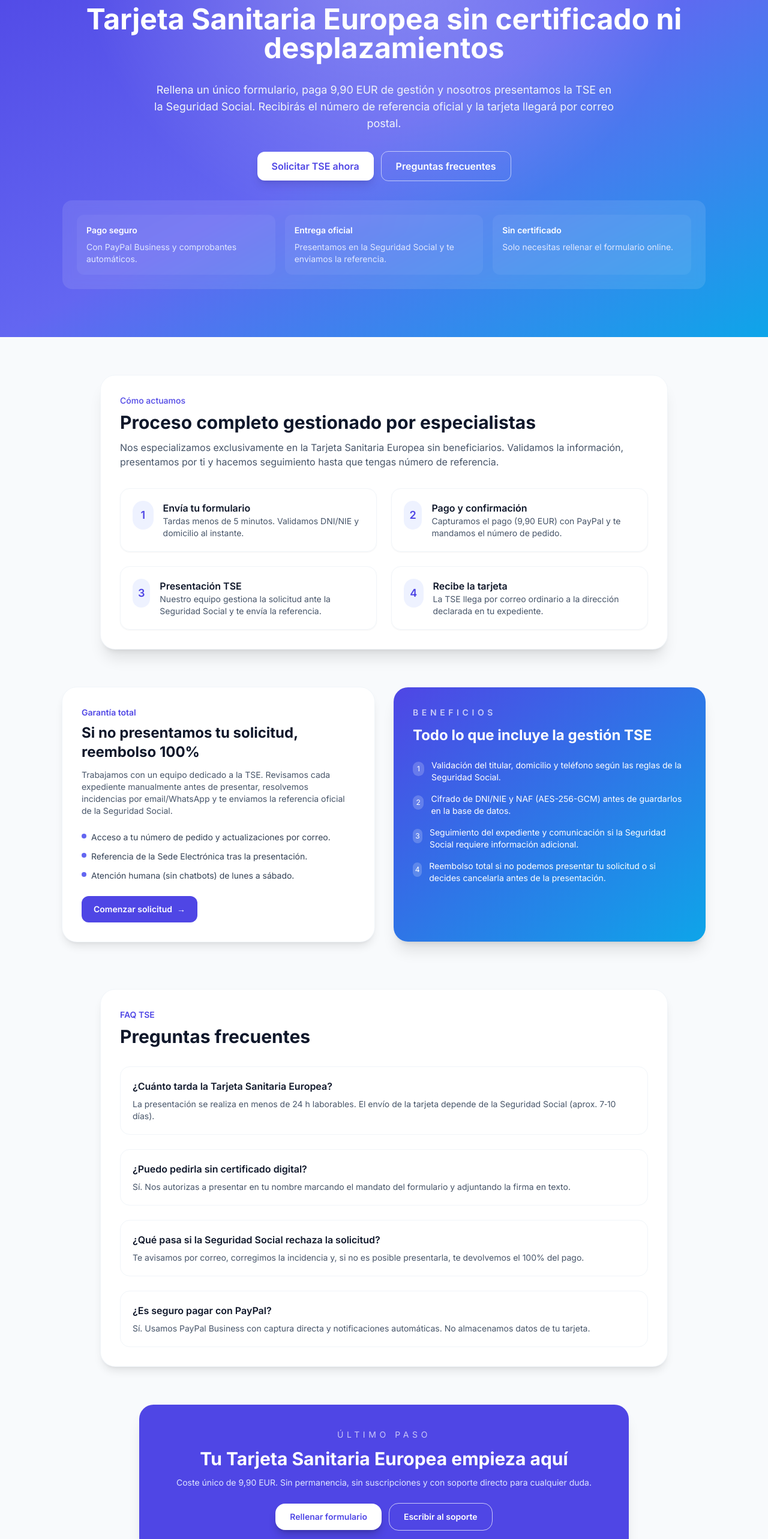
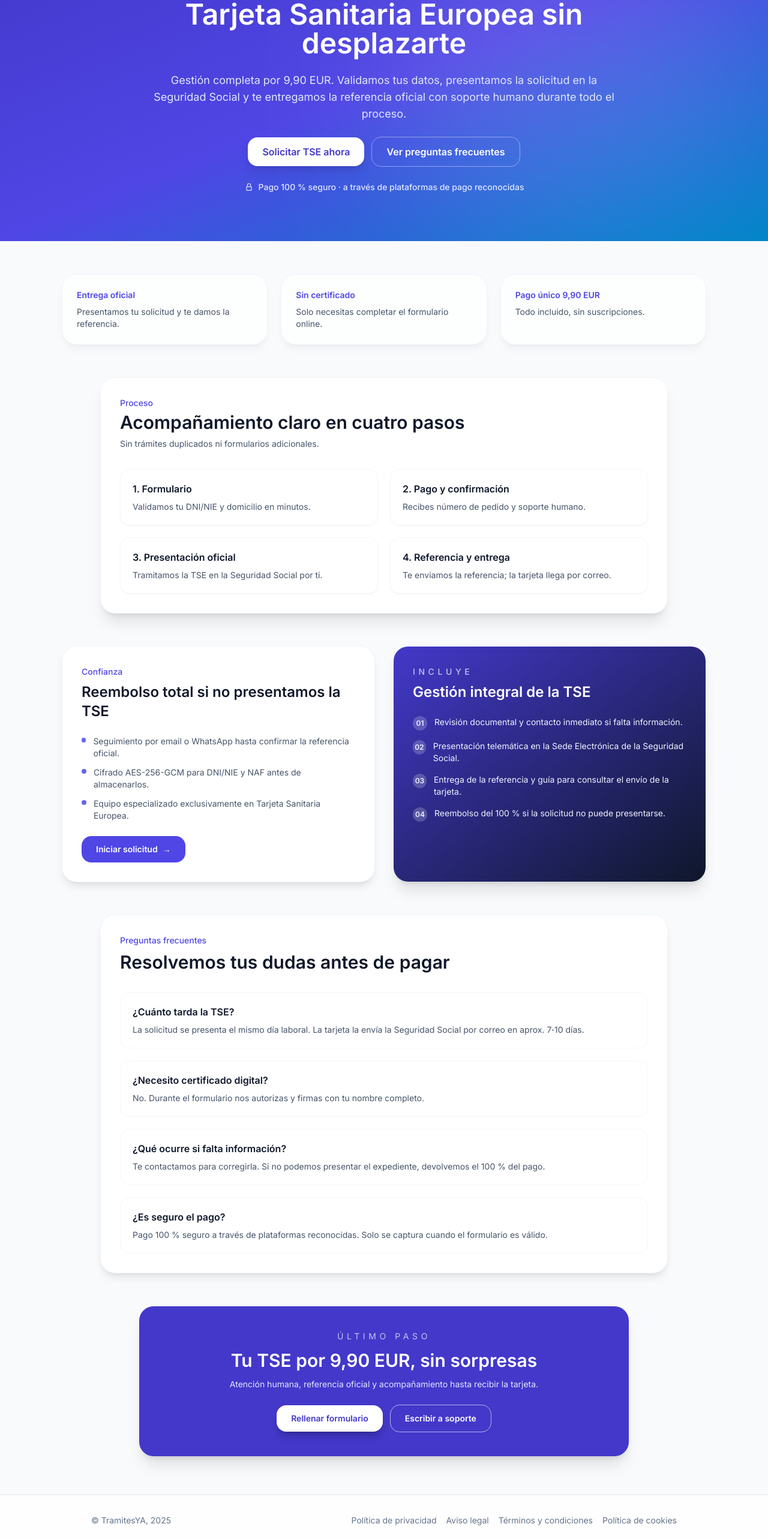
Before and after one commit to Alvaro1206/tramitesya, a Next.js app: page / in a window 1280 px wide. Shown: the part 120-2686 px from the top of the page at 60% size. Built offline with nearby package versions, Linux system fonts and the light colour scheme.

Commit message:
chore: polish home landing layout

```diff
--- a/app/page.tsx
+++ b/app/page.tsx
@@ -1,218 +1,245 @@
 import Link from "next/link";
 
 const highlights = [
-  { title: "Pago seguro", desc: "Con PayPal Business y comprobantes automáticos." },
-  { title: "Entrega oficial", desc: "Presentamos en la Seguridad Social y te enviamos la referencia." },
-  { title: "Sin certificado", desc: "Solo necesitas rellenar el formulario online." },
+  { title: "Entrega oficial", desc: "Presentamos tu solicitud y te damos la referencia." },
+  { title: "Sin certificado", desc: "Solo necesitas completar el formulario online." },
+  { title: "Pago único 9,90 EUR", desc: "Todo incluido, sin suscripciones." },
 ];
 
 const steps = [
-  {
-    title: "Envía tu formulario",
-    desc: "Tardas menos de 5 minutos. Validamos DNI/NIE y domicilio al instante.",
-  },
-  {
-    title: "Pago y confirmación",
-    desc: "Capturamos el pago (9,90 EUR) con PayPal y te mandamos el número de pedido.",
-  },
-  {
-    title: "Presentación TSE",
-    desc: "Nuestro equipo gestiona la solicitud ante la Seguridad Social y te envía la referencia.",
-  },
-  {
-    title: "Recibe la tarjeta",
-    desc: "La TSE llega por correo ordinario a la dirección declarada en tu expediente.",
-  },
+  { title: "1. Formulario", desc: "Validamos tu DNI/NIE y domicilio en minutos." },
+  { title: "2. Pago y confirmación", desc: "Recibes número de pedido y soporte humano." },
+  { title: "3. Presentación oficial", desc: "Tramitamos la TSE en la Seguridad Social por ti." },
+  { title: "4. Referencia y entrega", desc: "Te enviamos la referencia; la tarjeta llega por correo." },
 ];
 
 const faqs = [
   {
-    q: "¿Cuánto tarda la Tarjeta Sanitaria Europea?",
-    a: "La presentación se realiza en menos de 24 h laborables. El envío de la tarjeta depende de la Seguridad Social (aprox. 7‑10 días).",
+    q: "¿Cuánto tarda la TSE?",
+    a: "La solicitud se presenta el mismo día laboral. La tarjeta la envía la Seguridad Social por correo en aprox. 7‑10 días.",
   },
   {
-    q: "¿Puedo pedirla sin certificado digital?",
-    a: "Sí. Nos autorizas a presentar en tu nombre marcando el mandato del formulario y adjuntando la firma en texto.",
+    q: "¿Necesito certificado digital?",
+    a: "No. Durante el formulario nos autorizas y firmas con tu nombre completo.",
   },
   {
-    q: "¿Qué pasa si la Seguridad Social rechaza la solicitud?",
-    a: "Te avisamos por correo, corregimos la incidencia y, si no es posible presentarla, te devolvemos el 100% del pago.",
+    q: "¿Qué ocurre si falta información?",
+    a: "Te contactamos para corregirla. Si no podemos presentar el expediente, devolvemos el 100 % del pago.",
   },
   {
-    q: "¿Es seguro pagar con PayPal?",
-    a: "Sí. Usamos PayPal Business con captura directa y notificaciones automáticas. No almacenamos datos de tu tarjeta.",
+    q: "¿Es seguro el pago?",
+    a: "Pago 100 % seguro a través de plataformas reconocidas. Solo se captura cuando el formulario es válido.",
   },
 ];
 
 export default function HomePage() {
   return (
-    <main className="min-h-screen bg-slate-50 pb-16">
-      <section className="relative overflow-hidden bg-gradient-to-br from-indigo-600 via-indigo-500 to-sky-500">
-        <div className="absolute inset-0 bg-[radial-gradient(circle_at_top,_rgba(255,255,255,0.3),_transparent_55%)]" />
-        <div className="relative mx-auto flex max-w-6xl flex-col gap-8 px-6 py-20 text-center text-white sm:px-10">
-          <p className="text-xs uppercase tracking-[0.5em] text-indigo-100">Tramites YA</p>
-          <h1 className="text-4xl font-bold leading-tight sm:text-5xl">
-            Tarjeta Sanitaria Europea sin certificado ni desplazamientos
-          </h1>
-          <p className="mx-auto max-w-3xl text-base text-slate-100 sm:text-lg">
-            Rellena un único formulario, paga 9,90 EUR de gestión y nosotros presentamos la TSE en la Seguridad Social.
-            Recibirás el número de referencia oficial y la tarjeta llegará por correo postal.
+    <main className="min-h-screen bg-slate-50 text-slate-900">
+      <section className="relative overflow-hidden bg-gradient-to-br from-indigo-700 via-indigo-600 to-sky-600 text-white">
+        <div className="absolute inset-0 opacity-30 mix-blend-soft-light">
+          <div className="absolute inset-y-0 left-1/2 w-1/2 rounded-full bg-white blur-[120px]" />
+        </div>
+        <div className="relative mx-auto flex max-w-5xl flex-col gap-6 px-6 py-20 text-center sm:px-10">
+          <p className="text-xs uppercase tracking-[0.45em] text-indigo-100">Tramites YA</p>
+          <h1 className="text-4xl font-semibold leading-tight sm:text-5xl">Tarjeta Sanitaria Europea sin desplazarte</h1>
+          <p className="mx-auto max-w-3xl text-base text-indigo-100 sm:text-lg">
+            Gestión completa por 9,90 EUR. Validamos tus datos, presentamos la solicitud en la Seguridad Social y te
+            entregamos la referencia oficial con soporte humano durante todo el proceso.
           </p>
           <div className="flex flex-col items-center justify-center gap-3 sm:flex-row">
             <Link
               href="/tse"
-              className="rounded-xl bg-white px-6 py-3 text-base font-semibold text-indigo-600 shadow-lg shadow-indigo-900/20 transition hover:-translate-y-0.5"
+              className="rounded-2xl bg-white px-6 py-3 text-base font-semibold text-indigo-700 shadow-lg shadow-indigo-900/25 transition hover:-translate-y-0.5"
             >
               Solicitar TSE ahora
             </Link>
             <Link
               href="#faq"
-              className="rounded-xl border border-white/60 px-6 py-3 text-base font-semibold text-white transition hover:bg-white/10"
+              className="rounded-2xl border border-white/40 px-6 py-3 text-base font-semibold text-white transition hover:bg-white/10"
             >
-              Preguntas frecuentes
+              Ver preguntas frecuentes
             </Link>
           </div>
-          <div className="grid gap-4 rounded-2xl bg-white/10 p-6 backdrop-blur md:grid-cols-3">
-            {highlights.map((item) => (
-              <div key={item.title} className="rounded-xl bg-white/5 p-4 text-left">
-                <p className="text-sm font-semibold text-white">{item.title}</p>
-                <p className="mt-2 text-sm text-indigo-100">{item.desc}</p>
-              </div>
+          <TrustBadge />
+        </div>
+      </section>
+
+      <section className="mx-auto max-w-6xl px-6 py-14 sm:px-10">
+        <div className="grid gap-6 lg:grid-cols-3">
+          {highlights.map((item) => (
+            <article
+              key={item.title}
+              className="rounded-3xl bg-white/80 p-6 shadow-lg shadow-slate-900/5 ring-1 ring-slate-100 transition hover:-translate-y-1 hover:shadow-xl"
+            >
+              <p className="text-sm font-semibold text-indigo-600">{item.title}</p>
+              <p className="mt-2 text-sm text-slate-600">{item.desc}</p>
+            </article>
+          ))}
+        </div>
+      </section>
+
+      <section className="mx-auto max-w-5xl px-6 pb-14 sm:px-10">
+        <div className="rounded-3xl bg-white p-8 shadow-xl ring-1 ring-slate-100">
+          <header className="mb-8">
+            <p className="text-sm font-medium text-indigo-600">Proceso</p>
+            <h2 className="mt-1 text-3xl font-semibold">Acompañamiento claro en cuatro pasos</h2>
+            <p className="mt-2 text-sm text-slate-600">Sin trámites duplicados ni formularios adicionales.</p>
+          </header>
+          <div className="grid gap-5 md:grid-cols-2">
+            {steps.map((step) => (
+              <article
+                key={step.title}
+                className="rounded-2xl border border-slate-100/80 p-5 shadow-sm transition hover:-translate-y-1 hover:border-indigo-100 hover:shadow-lg"
+              >
+                <h3 className="text-base font-semibold">{step.title}</h3>
+                <p className="mt-2 text-sm text-slate-600">{step.desc}</p>
+              </article>
             ))}
           </div>
         </div>
       </section>
 
-      <section className="mx-auto mt-16 max-w-5xl px-6 sm:px-10">
-        <div className="rounded-3xl bg-white p-8 shadow-xl ring-1 ring-slate-100">
-          <p className="text-sm font-medium text-indigo-600">Cómo actuamos</p>
-          <h2 className="mt-2 text-3xl font-bold text-slate-900">Proceso completo gestionado por especialistas</h2>
-          <p className="mt-3 text-base text-slate-600">
-            Nos especializamos exclusivamente en la Tarjeta Sanitaria Europea sin beneficiarios. Validamos la
-            información, presentamos por ti y hacemos seguimiento hasta que tengas número de referencia.
-          </p>
-          <div className="mt-8 grid gap-6 md:grid-cols-2">
-            {steps.map((step, index) => (
-              <div
-                key={step.title}
-                className="flex gap-4 rounded-2xl border border-slate-100 p-5 shadow-sm hover:border-indigo-100"
-              >
-                <div className="flex h-12 w-12 items-center justify-center rounded-full bg-indigo-50 text-lg font-semibold text-indigo-600">
-                  {index + 1}
-                </div>
-                <div>
-                  <h3 className="font-semibold text-slate-900">{step.title}</h3>
-                  <p className="text-sm text-slate-600">{step.desc}</p>
-                </div>
-              </div>
+      <section className="mx-auto max-w-6xl px-6 pb-14 sm:px-10">
+        <div className="grid gap-8 lg:grid-cols-2">
+          <article className="rounded-3xl bg-white p-8 shadow-lg ring-1 ring-slate-100">
+            <p className="text-sm font-medium text-indigo-600">Confianza</p>
+            <h2 className="mt-2 text-2xl font-semibold">Reembolso total si no presentamos la TSE</h2>
+            <ul className="mt-6 space-y-3 text-sm text-slate-600">
+              <li className="flex gap-3">
+                <span className="mt-1 h-2 w-2 rounded-full bg-indigo-500" />
+                Seguimiento por email o WhatsApp hasta confirmar la referencia oficial.
+              </li>
+              <li className="flex gap-3">
+                <span className="mt-1 h-2 w-2 rounded-full bg-indigo-500" />
+                Cifrado AES-256-GCM para DNI/NIE y NAF antes de almacenarlos.
+              </li>
+              <li className="flex gap-3">
+                <span className="mt-1 h-2 w-2 rounded-full bg-indigo-500" />
+                Equipo especializado exclusivamente en Tarjeta Sanitaria Europea.
+              </li>
+            </ul>
+            <Link
+              href="/tse"
+              className="mt-6 inline-flex items-center gap-2 rounded-2xl bg-indigo-600 px-6 py-3 text-sm font-semibold text-white transition hover:bg-indigo-500"
+            >
+              Iniciar solicitud
+              <span aria-hidden="true">→</span>
+            </Link>
+          </article>
+
+          <article className="rounded-3xl bg-gradient-to-br from-indigo-700 to-slate-900 p-8 text-white shadow-xl">
+            <p className="text-sm font-medium uppercase tracking-[0.4em] text-white/70">Incluye</p>
+            <h2 className="mt-2 text-2xl font-semibold">Gestión integral de la TSE</h2>
+            <ul className="mt-6 space-y-4 text-sm text-indigo-50">
+              <li className="flex gap-3">
+                <span className="inline-flex h-6 w-6 items-center justify-center rounded-full bg-white/20 text-xs font-semibold">
+                  01
+                </span>
+                Revisión documental y contacto inmediato si falta información.
+              </li>
+              <li className="flex gap-3">
+                <span className="inline-flex h-6 w-6 items-center justify-center rounded-full bg-white/20 text-xs font-semibold">
+                  02
+                </span>
+                Presentación telemática en la Sede Electrónica de la Seguridad Social.
+              </li>
+              <li className="flex gap-3">
+                <span className="inline-flex h-6 w-6 items-center justify-center rounded-full bg-white/20 text-xs font-semibold">
+                  03
+                </span>
+                Entrega de la referencia y guía para consultar el envío de la tarjeta.
+              </li>
+              <li className="flex gap-3">
+                <span className="inline-flex h-6 w-6 items-center justify-center rounded-full bg-white/20 text-xs font-semibold">
+                  04
+                </span>
+                Reembolso del 100 % si la solicitud no puede presentarse.
+              </li>
+            </ul>
+          </article>
+        </div>
+      </section>
+
+      <section id="faq" className="mx-auto max-w-5xl px-6 pb-14 sm:px-10">
+        <div className="rounded-3xl bg-white p-8 shadow-lg ring-1 ring-slate-100">
+          <p className="text-sm font-medium text-indigo-600">Preguntas frecuentes</p>
+          <h2 className="mt-2 text-3xl font-semibold">Resolvemos tus dudas antes de pagar</h2>
+          <div className="mt-8 space-y-5">
+            {faqs.map((item) => (
+              <article key={item.q} className="rounded-2xl border border-slate-100/80 p-5">
+                <p className="text-base font-semibold text-slate-900">{item.q}</p>
+                <p className="mt-2 text-sm text-slate-600">{item.a}</p>
+              </article>
             ))}
           </div>
         </div>
       </section>
 
-      <section className="mx-auto mt-16 max-w-6xl px-6 sm:px-10">
-        <div className="grid gap-8 lg:grid-cols-2">
-          <div className="rounded-3xl bg-white p-8 shadow-lg ring-1 ring-slate-100">
-            <p className="text-sm font-semibold text-indigo-600">Garantía total</p>
-            <h3 className="mt-2 text-2xl font-bold text-slate-900">Si no presentamos tu solicitud, reembolso 100%</h3>
-            <p className="mt-3 text-sm text-slate-600">
-              Trabajamos con un equipo dedicado a la TSE. Revisamos cada expediente manualmente antes de presentar,
-              resolvemos incidencias por email/WhatsApp y te enviamos la referencia oficial de la Seguridad Social.
-            </p>
-            <ul className="mt-6 space-y-3 text-sm text-slate-700">
-              <li className="flex items-start gap-2">
-                <span className="mt-1 h-2 w-2 rounded-full bg-indigo-500" />
-                Acceso a tu número de pedido y actualizaciones por correo.
-              </li>
-              <li className="flex items-start gap-2">
-                <span className="mt-1 h-2 w-2 rounded-full bg-indigo-500" />
-                Referencia de la Sede Electrónica tras la presentación.
-              </li>
-              <li className="flex items-start gap-2">
-                <span className="mt-1 h-2 w-2 rounded-full bg-indigo-500" />
-                Atención humana (sin chatbots) de lunes a sábado.
-              </li>
-            </ul>
-            <Link
-              href="/tse"
-              className="mt-6 inline-flex items-center gap-2 rounded-xl bg-indigo-600 px-5 py-3 text-sm font-semibold text-white transition hover:bg-indigo-500"
-            >
-              Comenzar solicitud
-              <span aria-hidden="true">→</span>
-            </Link>
-          </div>
-
-          <div className="rounded-3xl bg-gradient-to-br from-indigo-600 to-sky-500 p-8 text-white shadow-xl">
-            <p className="text-sm font-semibold uppercase tracking-[0.4em] text-white/70">Beneficios</p>
-            <h3 className="mt-3 text-2xl font-bold">Todo lo que incluye la gestión TSE</h3>
-            <ul className="mt-6 space-y-4 text-sm">
-              <li className="flex items-start gap-3">
-                <span className="mt-1 inline-flex h-6 w-6 items-center justify-center rounded-full bg-white/20 text-xs">
-                  1
-                </span>
-                Validación del titular, domicilio y teléfono según las reglas de la Seguridad Social.
-              </li>
-              <li className="flex items-start gap-3">
-                <span className="mt-1 inline-flex h-6 w-6 items-center justify-center rounded-full bg-white/20 text-xs">
-                  2
-                </span>
-                Cifrado de DNI/NIE y NAF (AES-256-GCM) antes de guardarlos en la base de datos.
-              </li>
-              <li className="flex items-start gap-3">
-                <span className="mt-1 inline-flex h-6 w-6 items-center justify-center rounded-full bg-white/20 text-xs">
-                  3
-                </span>
-                Seguimiento del expediente y comunicación si la Seguridad Social requiere información adicional.
-              </li>
-              <li className="flex items-start gap-3">
-                <span className="mt-1 inline-flex h-6 w-6 items-center justify-center rounded-full bg-white/20 text-xs">
-                  4
-                </span>
-                Reembolso total si no podemos presentar tu solicitud o si decides cancelarla antes de la presentación.
-              </li>
-            </ul>
-          </div>
-        </div>
-      </section>
-
-      <section id="faq" className="mx-auto mt-20 max-w-5xl px-6 sm:px-10">
-        <div className="rounded-3xl bg-white p-8 shadow-lg ring-1 ring-slate-100">
-          <p className="text-sm font-semibold text-indigo-600">FAQ TSE</p>
-          <h3 className="mt-2 text-3xl font-bold text-slate-900">Preguntas frecuentes</h3>
-          <div className="mt-8 space-y-6">
-            {faqs.map((item) => (
-              <div key={item.q} className="rounded-2xl border border-slate-100 p-5">
-                <p className="text-base font-semibold text-slate-900">{item.q}</p>
-                <p className="mt-2 text-sm text-slate-600">{item.a}</p>
-              </div>
-            ))}
-          </div>
-        </div>
-      </section>
-
-      <section className="mx-auto mt-16 max-w-4xl px-6 text-center sm:px-10">
-        <div className="rounded-3xl bg-indigo-600 px-8 py-10 text-white shadow-xl">
+      <section className="mx-auto max-w-4xl px-6 pb-16 text-center sm:px-10">
+        <div className="rounded-3xl bg-indigo-700 px-8 py-10 text-white shadow-xl">
           <p className="text-sm uppercase tracking-[0.4em] text-white/70">Último paso</p>
-          <h3 className="mt-3 text-3xl font-bold">Tu Tarjeta Sanitaria Europea empieza aquí</h3>
+          <h2 className="mt-3 text-3xl font-semibold">Tu TSE por 9,90 EUR, sin sorpresas</h2>
           <p className="mt-3 text-sm text-indigo-100">
-            Coste único de 9,90 EUR. Sin permanencia, sin suscripciones y con soporte directo para cualquier duda.
+            Atención humana, referencia oficial y acompañamiento hasta recibir la tarjeta.
           </p>
           <div className="mt-6 flex flex-col items-center justify-center gap-3 sm:flex-row">
             <Link
               href="/tse"
-              className="rounded-2xl bg-white px-6 py-3 text-sm font-semibold text-indigo-600 shadow-lg shadow-black/20 transition hover:-translate-y-0.5"
+              className="rounded-2xl bg-white px-6 py-3 text-sm font-semibold text-indigo-700 shadow-lg shadow-black/20 transition hover:-translate-y-0.5"
             >
               Rellenar formulario
             </Link>
             <a
               href="mailto:hola@tramitesyaweb.com"
-              className="rounded-2xl border border-white/70 px-6 py-3 text-sm font-semibold text-white transition hover:bg-white/10"
+              className="rounded-2xl border border-white/60 px-6 py-3 text-sm font-semibold text-white transition hover:bg-white/10"
             >
-              Escribir al soporte
+              Escribir a soporte
             </a>
           </div>
         </div>
       </section>
+
+      <HomeFooter />
     </main>
   );
 }
+
+function TrustBadge() {
+  return (
+    <div className="flex items-center justify-center gap-2 text-sm font-medium text-indigo-100">
+      <svg className="h-4 w-4" fill="none" stroke="currentColor" strokeWidth="1.7" viewBox="0 0 24 24" aria-hidden="true">
+        <path
+          strokeLinecap="round"
+          strokeLinejoin="round"
+          d="M8 11V7a4 4 0 0 1 8 0v4m-9 0h10a1 1 0 0 1 1 1v7a1 1 0 0 1-1 1H7a1 1 0 0 1-1-1v-7a1 1 0 0 1 1-1Z"
+        />
+      </svg>
+      Pago 100 % seguro · a través de plataformas de pago reconocidas
+    </div>
+  );
+}
+
+function HomeFooter() {
+  const year = new Date().getFullYear();
+  const links = [
+    { label: "Política de privacidad", href: "/legal/privacidad" },
+    { label: "Aviso legal", href: "/legal/aviso-legal" },
+    { label: "Términos y condiciones", href: "/legal/terminos" },
+    { label: "Política de cookies", href: "/legal/cookies" },
+  ];
+
+  return (
+    <footer className="border-t border-slate-200 bg-white/90">
+      <div className="mx-auto flex max-w-5xl flex-col gap-3 px-6 py-8 text-sm text-slate-500 sm:flex-row sm:items-center sm:justify-between">
+        <p>© TramitesYA, {year}</p>
+        <nav className="flex flex-wrap gap-4">
+          {links.map((link) => (
+            <Link key={link.href} href={link.href} className="text-slate-500 transition hover:text-indigo-600">
+              {link.label}
+            </Link>
+          ))}
+        </nav>
+      </div>
+    </footer>
+  );
+}
```
